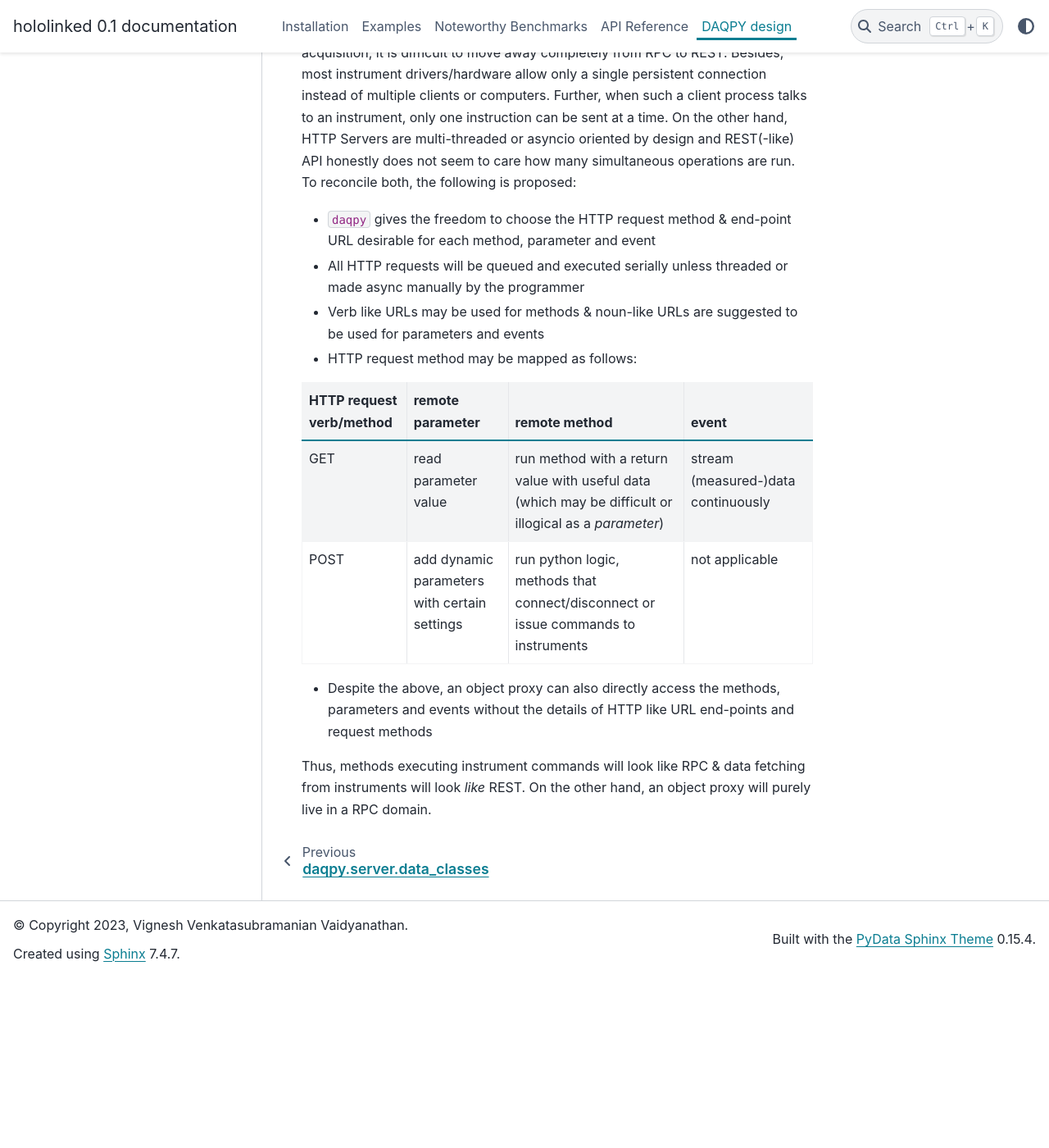
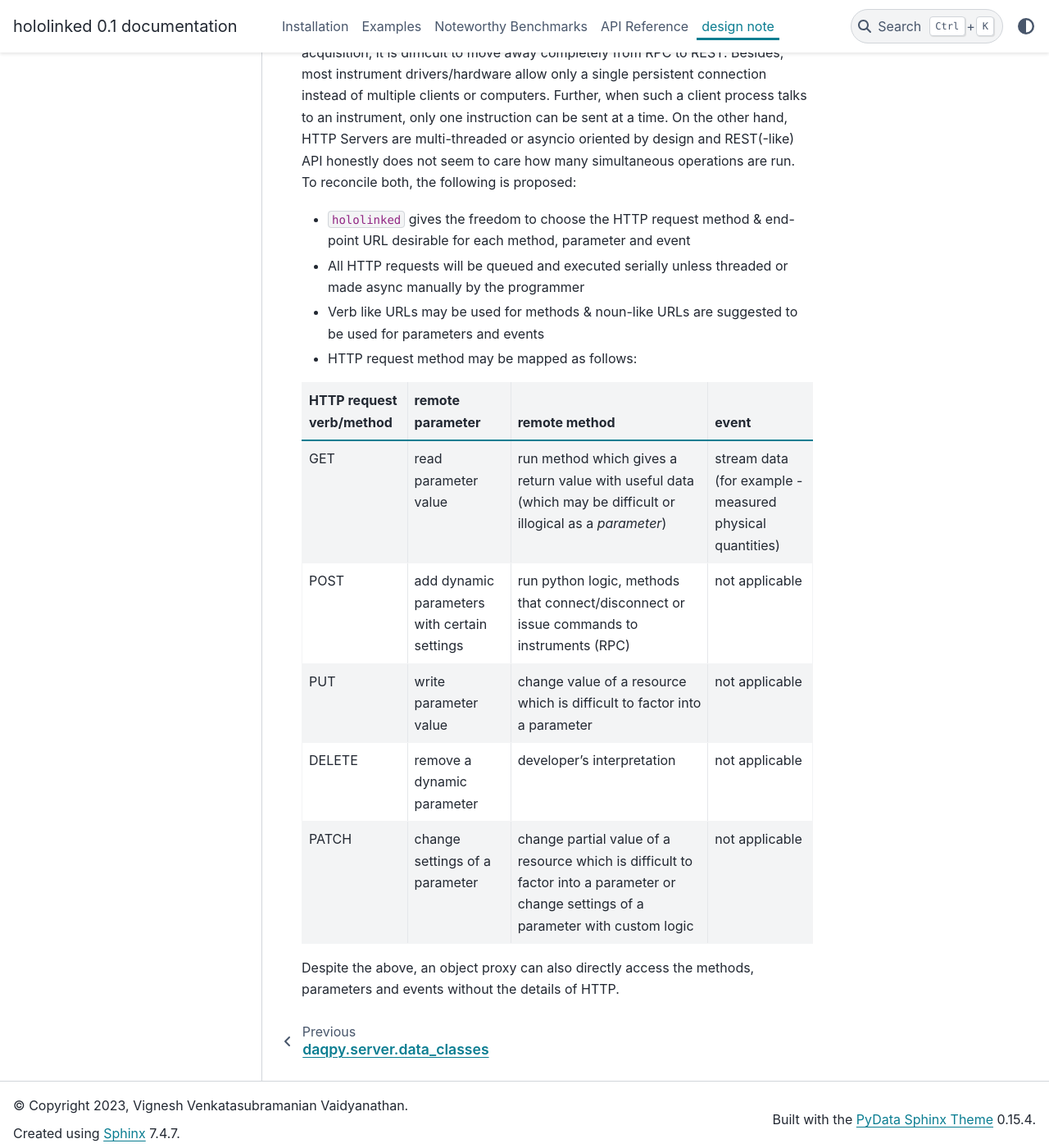
Before and after one commit to VigneshVSV/hololinked, a Sphinx documentation site: the page built from doc/source/note.rst, in a window 1280 px wide and 1400 px high, scrolled down 238 px. Shown: the whole window at 82% size. Built offline with Sphinx 7.4.7 and the PyData theme 0.15.4, drawn with Linux system fonts in a browser that asks for light colours; before the commit the page ends 1430 px from its top, so only the background shows below that; some of the changed text lies outside the part shown.

```diff
--- a/doc/source/autodoc/index.rst
+++ b/doc/source/autodoc/index.rst
@@ -1,3 +1,5 @@
+.. _apiref:
+
 API Reference
 =============
 
--- a/doc/source/installation.rst
+++ b/doc/source/installation.rst
@@ -1,3 +1,5 @@
+.. |module-highlighted| replace:: ``hololinked``
+
 Installation
 ============
 
--- a/doc/source/note.rst
+++ b/doc/source/note.rst
@@ -1,15 +1,17 @@
+.. |module-highlighted| replace:: ``hololinked``
+
 .. _note:
 
-DAQPY design
-============
+design note
+===========
 
 In the interest of information to software engineers and web developers, the main difference of the above to a conventional RPC or REST(-like) paradigm in HTTP is that,
-``daqpy`` attempts to be a hybrid of both. For instrument control & data-acquisition, it is difficult to move away completely from RPC to REST. Besides, most instrument drivers/hardware
+|module-highlighted| attempts to be a hybrid of both. For instrument control & data-acquisition, it is difficult to move away completely from RPC to REST. Besides, most instrument drivers/hardware
 allow only a single persistent connection instead of multiple clients or computers. Further, when such a client process talks to an instrument, only one instruction can be sent at a time.
-On the other hand, HTTP Servers are multi-threaded or asyncio oriented by design and REST(-like) API honestly does not seem to care how many simultaneous operations are run. To reconcile both, the following
-is proposed:
+On the other hand, HTTP Servers are multi-threaded or asyncio oriented by design and REST(-like) API honestly does not seem to care how many simultaneous operations are run.
+To reconcile both, the following is proposed:
 
-* ``daqpy`` gives the freedom to choose the HTTP request method & end-point URL desirable for each method, parameter and event
+* |module-highlighted| gives the freedom to choose the HTTP request method & end-point URL desirable for each method, parameter and event
 * All HTTP requests will be queued and executed serially unless threaded or made async manually by the programmer
 * Verb like URLs may be used for methods & noun-like URLs are suggested to be used for parameters and events
 * HTTP request method may be mapped as follows:
@@ -23,14 +25,23 @@ is proposed:
      - event
    * - GET
      - read parameter value
-     - run method with a return value with useful data (which may be difficult or illogical as a `parameter`)
-     - stream (measured-)data continuously
+     - run method which gives a return value with useful data (which may be difficult or illogical as a `parameter`)
+     - stream data (for example - measured physical quantities)
    * - POST
      - add dynamic parameters with certain settings
-     - run python logic, methods that connect/disconnect or issue commands to instruments
+     - run python logic, methods that connect/disconnect or issue commands to instruments (RPC)
+     - not applicable
+   * - PUT
+     - write parameter value
+     - change value of a resource which is difficult to factor into a parameter
+     - not applicable
+   * - DELETE
+     - remove a dynamic parameter
+     - developer's interpretation
+     - not applicable
+   * - PATCH
+     - change settings of a parameter
+     - change partial value of a resource which is difficult to factor into a parameter or change settings of a parameter with custom logic
      - not applicable
 
-
-* Despite the above, an object proxy can also directly access the methods, parameters and events without the details of HTTP like URL end-points and request methods
-
-Thus, methods executing instrument commands will look like RPC & data fetching from instruments will look *like* REST. On the other hand, an object proxy will purely live in a RPC domain.
+Despite the above, an object proxy can also directly access the methods, parameters and events without the details of HTTP.
```
Also changed, not shown: doc/source/examples/index.rst (+8 -4 lines), doc/source/examples/server/spectrometer/index.rst (+58 -43 lines), doc/source/index.rst (+6 -6 lines).
